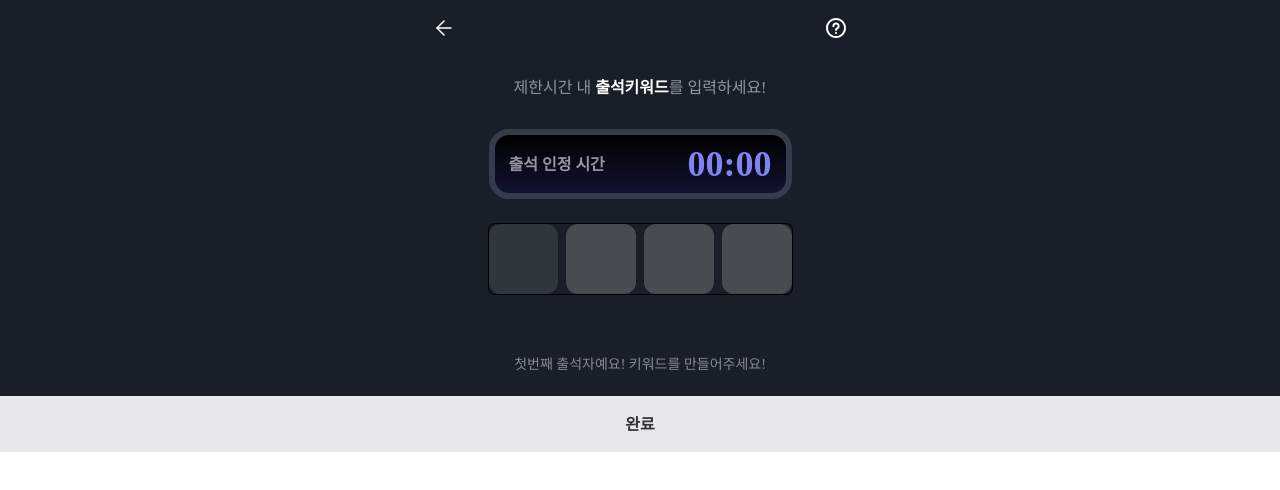
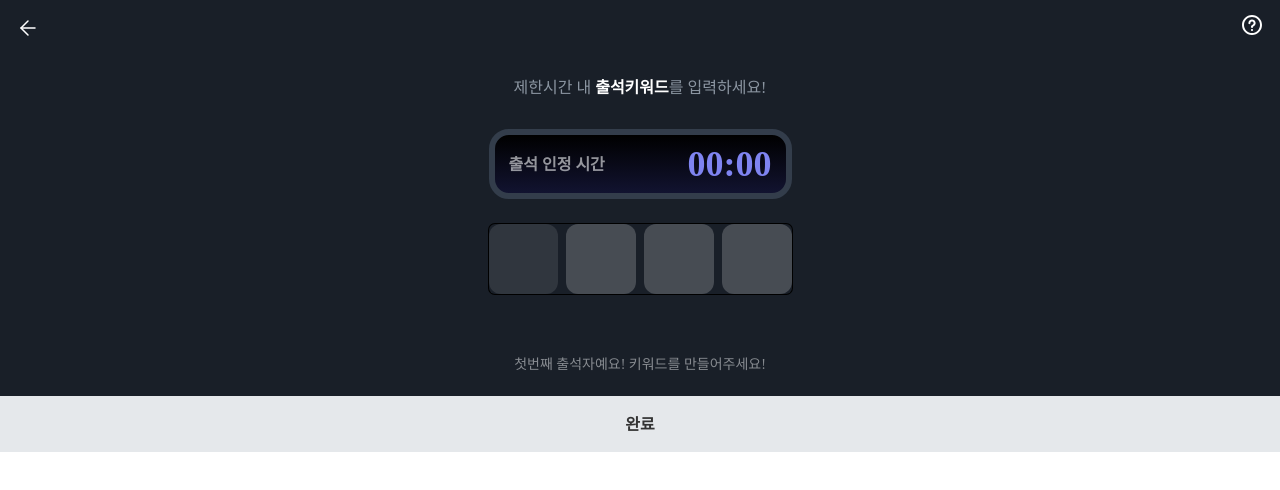
Before and after one commit to mash-up-kr/moit-web, a React (Vite) app: page /attendance in a window 1280 px wide. Shown: the top 490 px of the page. Built offline with nearby package versions, Linux system fonts and the light colour scheme; no server answers; a web font is replaced by a local one; what emotion-normalize would draw is missing.

Commit message:
✨ feat: toolTip 생성

```diff
--- a/src/screens/AttendanceScreen/AttendanceKeywordScreen.tsx
+++ b/src/screens/AttendanceScreen/AttendanceKeywordScreen.tsx
@@ -7,6 +7,7 @@ import SvgIcon from '@components/SvgIcon';
 import Text from '@components/Text';
 import AttendanceInput from './components/AttendanceInput';
 import AttendanceTimer from './components/AttendanceTimer';
+import { TooltipWithTouch } from './components/TooltipWithTouch';
 
 const AttendanceKeywordScreen = () => {
   const [answer, setAnswer] = useState('');
@@ -26,12 +27,20 @@ const AttendanceKeywordScreen = () => {
 
   return (
     <Box bgColor={theme.colors.background.black}>
-      <Container>
+      <Box>
         <ScreenHeader
           leftIcon={
             <SvgIcon name="ArrowLeft" size={24} color={theme.palette.white} />
           }
-          rightIcon={<SvgIcon name="Info" size={24} />}
+          rightIcon={
+            <TooltipWithTouch
+              label={
+                '첫 출석자가 공유한 키워드를\n 시간 내 입력하면 출석 완료되어요!'
+              }
+            >
+              <SvgIcon name="Info" size={24} />
+            </TooltipWithTouch>
+          }
         />
         <Container centerContent>
           <Flex mt={theme.space.md} mb={theme.space.lg}>
@@ -62,7 +71,7 @@ const AttendanceKeywordScreen = () => {
               : '첫번째 출석자예요! 키워드를 만들어주세요!'}
           </Text>
         </Container>
-      </Container>
+      </Box>
       <Button
         w={'100%'}
         h={'56px'}
--- /dev/null
+++ b/src/screens/AttendanceScreen/components/TooltipWithTouch.tsx
@@ -0,0 +1,40 @@
+import { PropsWithChildren, useState } from 'react';
+import {
+  Box,
+  Tooltip,
+  TooltipProps as ChakraTooltipProps,
+} from '@chakra-ui/react';
+import { PalleteValueType, palette } from '@styles/theme';
+
+interface ToolTipProps extends Omit<ChakraTooltipProps, 'color'> {
+  color?: PalleteValueType;
+}
+
+export const TooltipWithTouch = ({
+  children,
+  ...restProps
+}: PropsWithChildren<ToolTipProps>) => {
+  const [isLabelOpen, setIsLabelOpen] = useState(false);
+
+  return (
+    <Tooltip
+      isOpen={isLabelOpen}
+      bg={palette.gray300}
+      color={palette.gray900}
+      py={'11px'}
+      px={'16px'}
+      mr={'20px'}
+      borderRadius={'10px'}
+      whiteSpace={'pre-line'}
+      {...restProps}
+    >
+      <Box
+        onMouseEnter={() => setIsLabelOpen(true)}
+        onMouseLeave={() => setIsLabelOpen(false)}
+        onClick={() => setIsLabelOpen(!isLabelOpen)}
+      >
+        {children}
+      </Box>
+    </Tooltip>
+  );
+};
```
